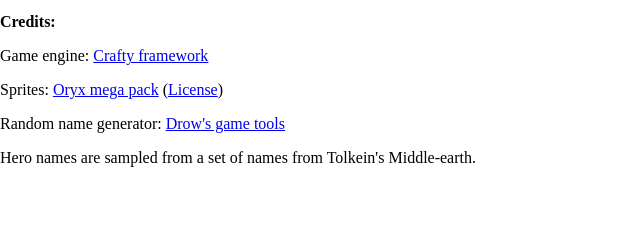
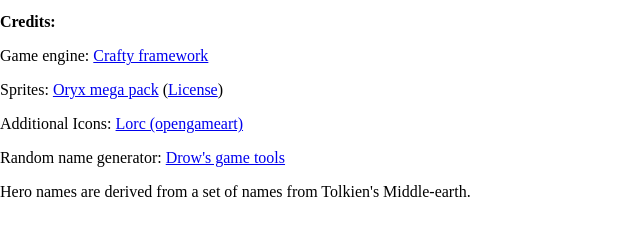
Before and after one commit to Chaosed0/1gam_feb, a website: page public/about.html in a window 1280 px wide. Shown: the part 79-314 px from the top of the page, without its empty margins (0-640 px from the left). Drawn offline with Linux system fonts and the light colour scheme.

Commit message:
Update about

```diff
--- a/public/about.html
+++ b/public/about.html
@@ -11,7 +11,8 @@
         <p><strong>Credits: </strong></p>
         <p>Game engine: <a href="http://craftyjs.com">Crafty framework</a></p>
         <p>Sprites: <a href="http://oryxdesignlab.com">Oryx mega pack</a> (<a href="http://oryxdesignlab.com/license">License</a>)</p>
+        <p>Additional Icons: <a href="http://opengameart.org/content/700-rpg-icons">Lorc (opengameart)</a></p>
         <p>Random name generator: <a href="http://donjon.bin.sh">Drow's game tools</a></p>
-        <p>Hero names are sampled from a set of names from Tolkein's Middle-earth.</p>
+        <p>Hero names are derived from a set of names from Tolkien's Middle-earth.</p>
     </body>
 </html>
```
